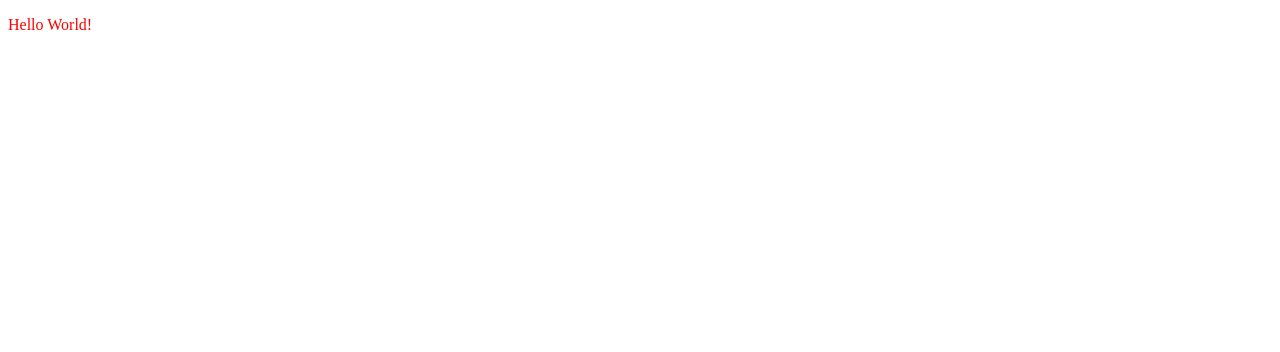
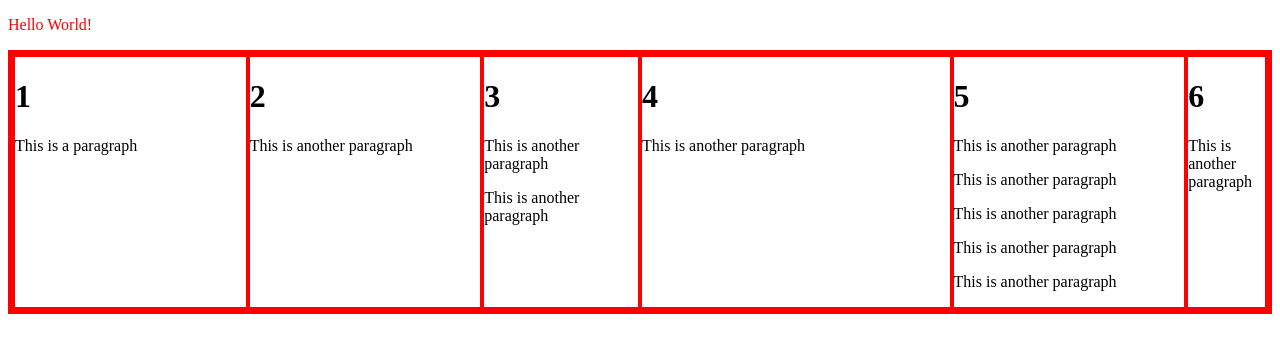
Before and after one commit to AldCristobal/AldCristobal.github.io, a plain HTML site: page index.html in a window 1280 px wide. Drawn offline with Linux system fonts and the light colour scheme.

Commit message:
flexbox test

```diff
--- a/index.html
+++ b/index.html
@@ -2,9 +2,59 @@
 <html>
     <head>
         <title>My Webpage</title>
+        <style>
+            .flex-container {
+                display: flex;
+                border-style: solid;
+                border-width: 5px;
+                border-color: red;
+            }
+
+            .flex-item {
+                border-style: solid;
+                border-width: 2px;
+                border-color: red;
+            }
+
+        </style>
+
     </head>
 
     <body>
         <p style="color:red">Hello World!</p>
+
+        <div class="flex-container">
+            <div class="flex-item" style="flex: 3;">
+                <h1>1</h1>
+                <p>This is a paragraph</p>
+            </div>
+            <div class="flex-item" style="flex: 3;">
+                <h1>2</h1>
+                <p>This is another paragraph</p>
+            </div>
+            <div class="flex-item" style="flex: 2;">
+                <h1>3</h1>
+                <p>This is another paragraph</p>
+                <p>This is another paragraph</p>
+            </div>
+            <div class="flex-item" style="flex: 4;">
+                <h1>4</h1>
+                <p>This is another paragraph</p>
+            </div>
+            <div class="flex-item" style="flex: 3;">
+                <h1>5</h1>
+                <p>This is another paragraph</p>
+                <p>This is another paragraph</p>
+                <p>This is another paragraph</p>
+                <p>This is another paragraph</p>
+                <p>This is another paragraph</p>
+            </div>
+            <div class="flex-item" style="flex: 1;">
+                <h1>6</h1>
+                <p>This is another paragraph</p>
+            </div>
+        </div>
+
+
     </body>
 </html>
```
